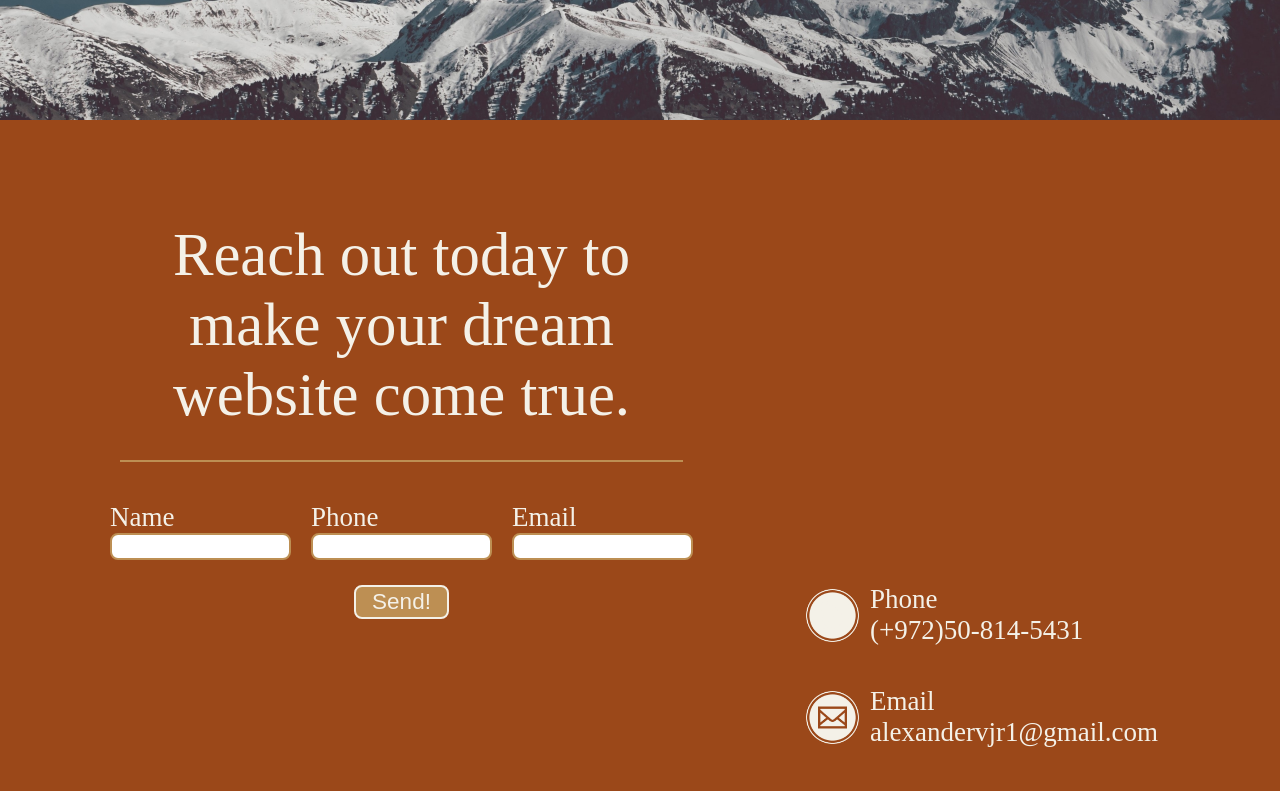
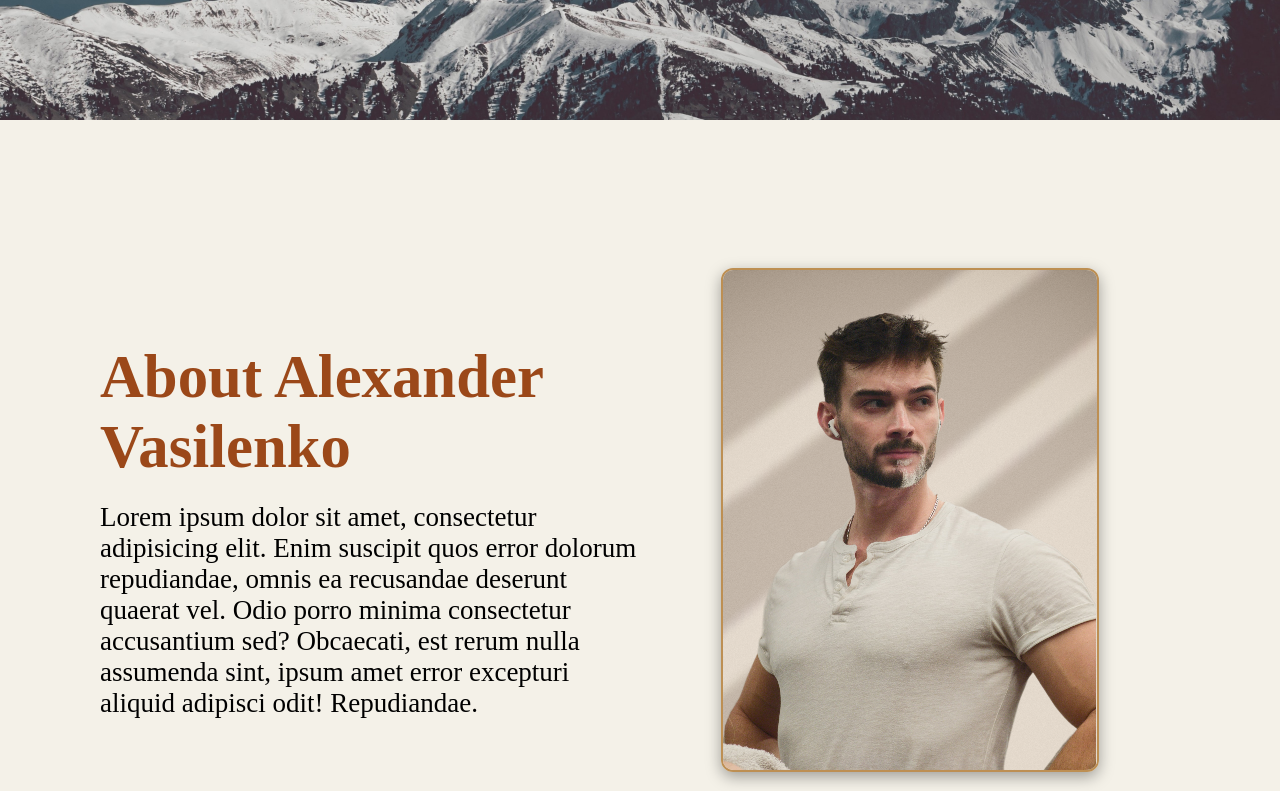
Before and after one commit to AlexanderVasilenko99/portfolio-website, a React (Create React App) app in the folder frontend/: page / in a window 1280 px wide. Shown: the part 1280-2071 px from the top of the page. Built offline with nearby package versions, Linux system fonts and the light colour scheme.

Commit message:
added about me

```diff
--- /dev/null
+++ b/frontend/src/Components/3-AboutSection/AboutSection.scss
@@ -0,0 +1,40 @@
+@use "../../index.scss" as i;
+
+
+.AboutSection {
+    @include i.secondary_color_background;
+    height: 100vh;
+    display: grid;
+    grid-template-columns: 1fr 1fr;
+    padding: 100px;
+
+    .left-col {
+        display: flex;
+        flex-direction: column;
+        justify-content: center;
+
+        h1 {
+            @include i.primary_color_text;
+            font-size: 1.35rem;
+            text-align: left;
+            margin: 20px 0px;
+        }
+
+        p {
+            font-size: .6rem;
+            text-align: left;
+        }
+    }
+
+    .right-col {
+        display: flex;
+        justify-content: center;
+        align-items: center;
+
+        img {
+            border-radius: 12px;
+            box-shadow: rgba(0, 0, 0, 0.35) 0px 5px 15px;
+            border: 2px solid i.$tertiary_color;
+        }
+    }
+}
--- /dev/null
+++ b/frontend/src/Components/3-AboutSection/AboutSection.tsx
@@ -0,0 +1,17 @@
+import "./AboutSection.scss";
+
+function AboutSection(): JSX.Element {
+    return (
+        <div className="AboutSection">
+            <div className="left-col">
+                <h1>About Alexander Vasilenko</h1>
+                <p>Lorem ipsum dolor sit amet, consectetur adipisicing elit. Enim suscipit quos error dolorum repudiandae, omnis ea recusandae deserunt quaerat vel. Odio porro minima consectetur accusantium sed? Obcaecati, est rerum nulla assumenda sint, ipsum amet error excepturi aliquid adipisci odit! Repudiandae.</p>
+            </div>
+            <div className="right-col">
+                <img src={require("../../Assets/Images/me.png")} />
+            </div>
+        </div>
+    );
+}
+
+export default AboutSection;
--- a/frontend/src/index.tsx
+++ b/frontend/src/index.tsx
@@ -5,6 +5,7 @@ import FirstSection from './Components/1-FirstSection/FirstSection';
 import ContactMeSection from './Components/5-ContactMeSection/ContactMeSection';
 import { BrowserRouter } from 'react-router-dom';
 import ParallaxSection from './Components/2-ParallaxSection/ParallaxSection';
+import AboutSection from './Components/3-AboutSection/AboutSection';
 
 const root = ReactDOM.createRoot(
   document.getElementById('root') as HTMLElement
@@ -16,6 +17,7 @@ root.render(
     <BrowserRouter>
       <FirstSection />
       <ParallaxSection />
+      <AboutSection />
       <ContactMeSection />
     </BrowserRouter >
   </React.StrictMode>
```
Also changed, not shown: frontend/src/Assets/Images/me.png (added).
